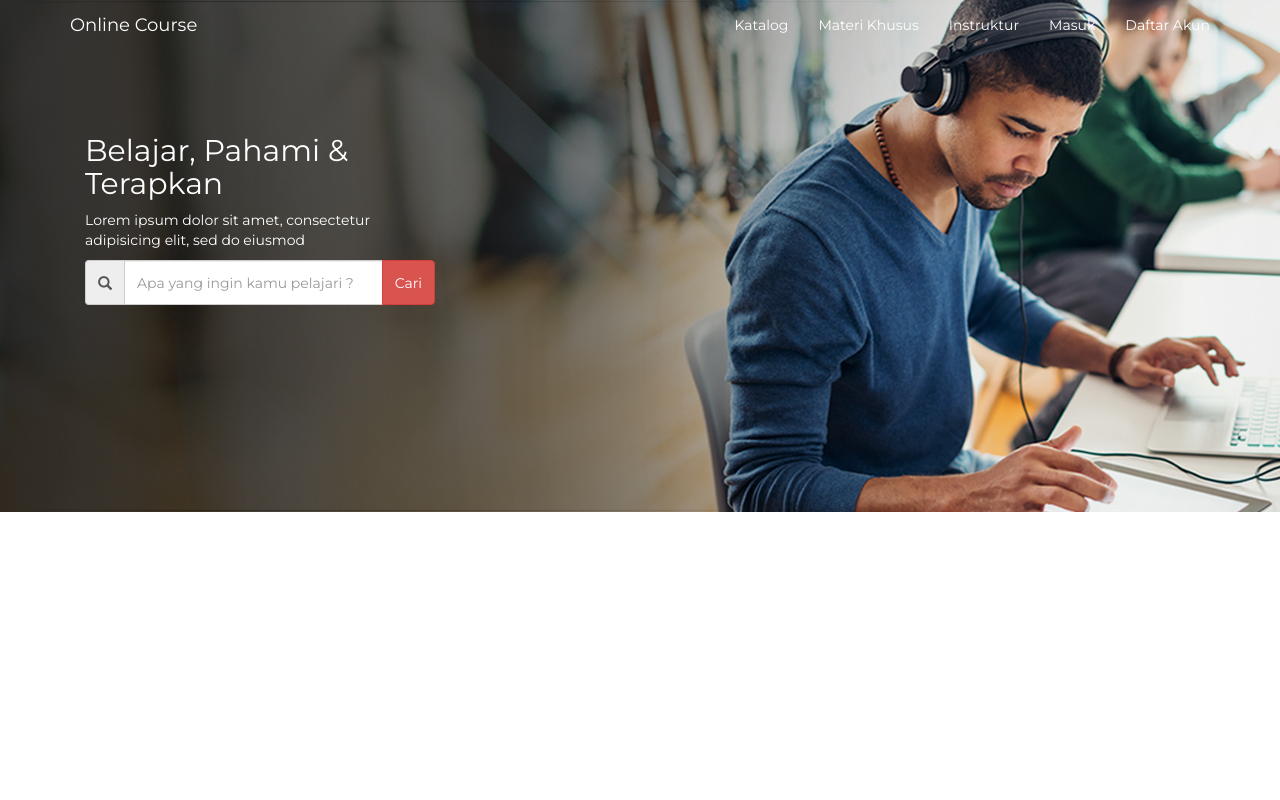
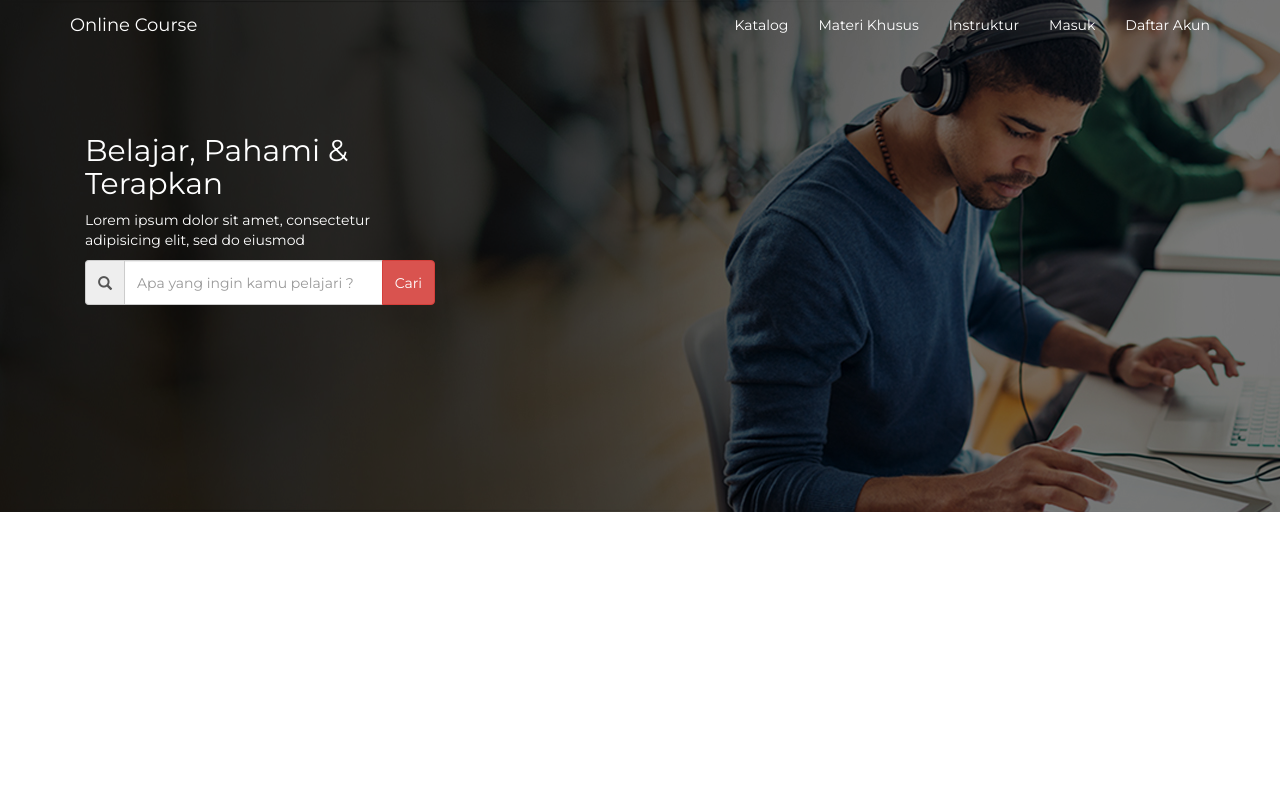
Before and after one commit to ibrahim69/home-page-online-course, a plain HTML site: page index.html in a window 1280 px wide. Shown: the top 800 px of the page. Drawn offline with Linux system fonts and the light colour scheme.

Commit message:
Update index.html

```diff
--- a/index.html
+++ b/index.html
@@ -40,6 +40,7 @@
 
 	<!-- Start Hero -->
 	<section class="hero">
+		<div class="overlay"></div>
 		<div class="container">
 			<div class="col-md-4">
 				<div class="header">
```
